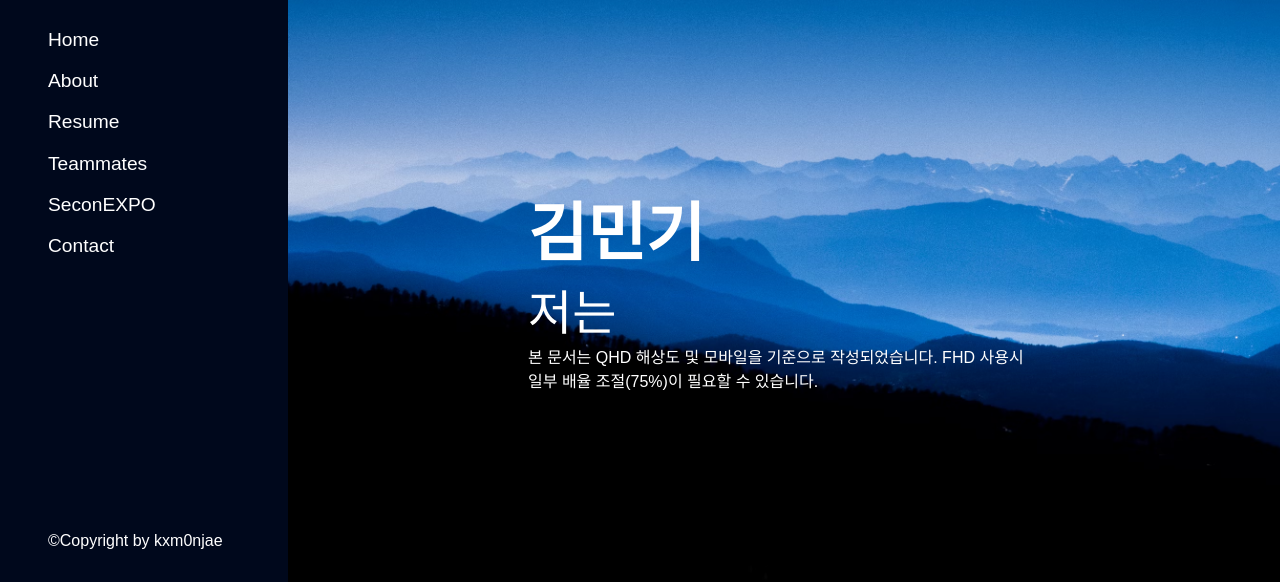
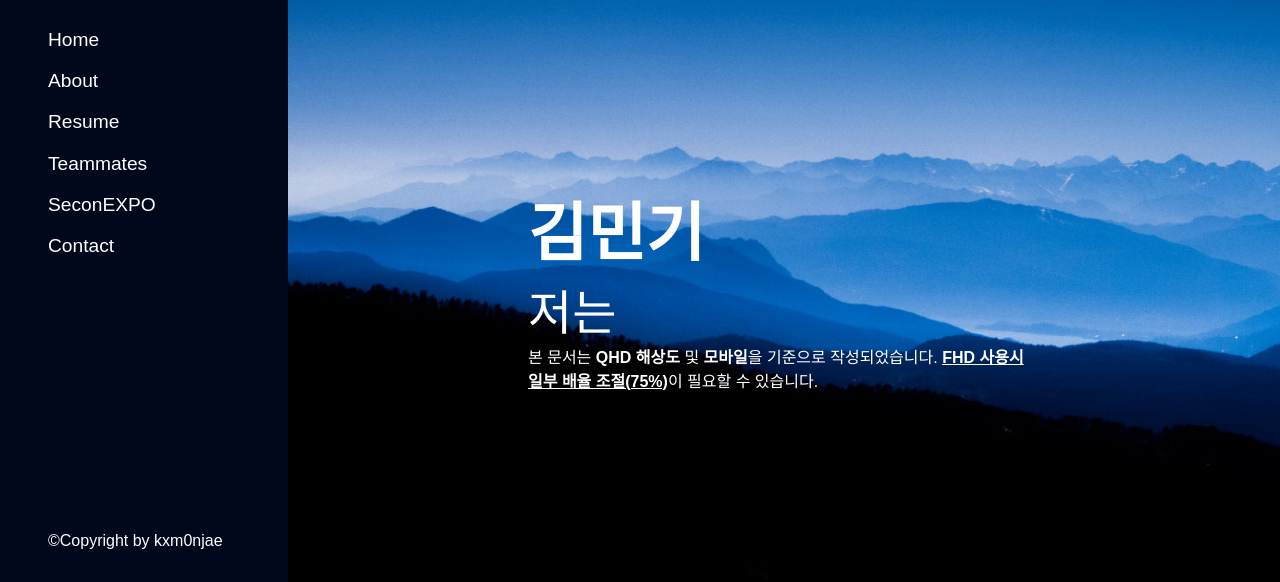
Before and after one commit to kxm0njae/JBU_personal_homepage, a plain HTML site: page index.html in a window 1280 px wide. Shown: the part 218-800 px from the top of the page. Drawn offline with Linux system fonts and the light colour scheme; a web font is replaced by a local one.

Commit message:
cssresize

```diff
--- a/index.html
+++ b/index.html
@@ -37,7 +37,7 @@
         <span>저는</span>
         <u><span id="intro_typing"></span></u>
 
-        <p>본 문서는 QHD 해상도 및 모바일을 기준으로 작성되었습니다. FHD 사용시 일부 배율 조절(75%)이 필요할 수 있습니다.</p>
+        <p>본 문서는 <b>QHD 해상도</b> 및 <b>모바일</b>을 기준으로 작성되었습니다. <u><b>FHD 사용시 일부 배율 조절(75%)</b></u>이 필요할 수 있습니다.</p>
       </section>
       <div id="mobile_padding">
 
```
